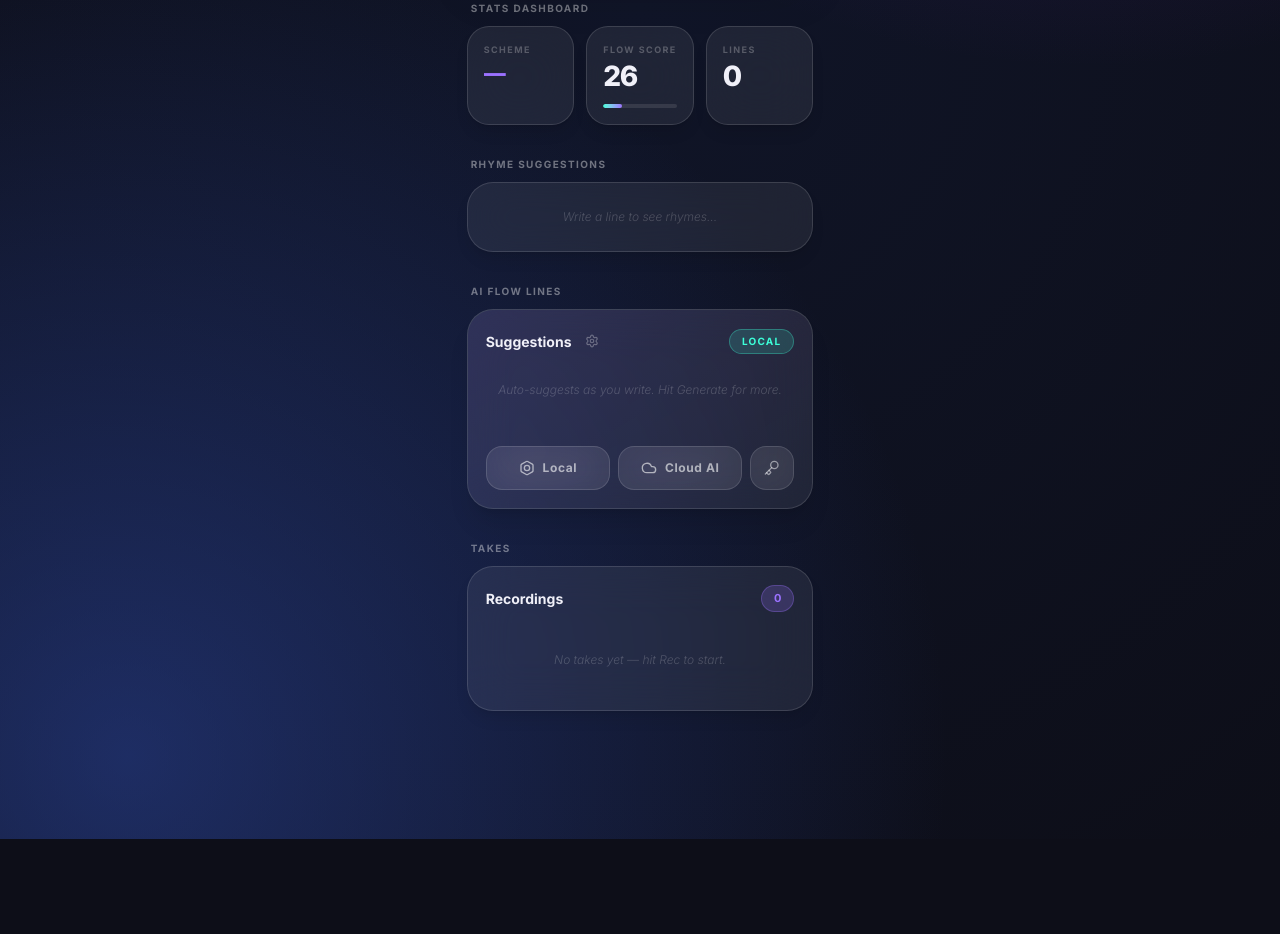
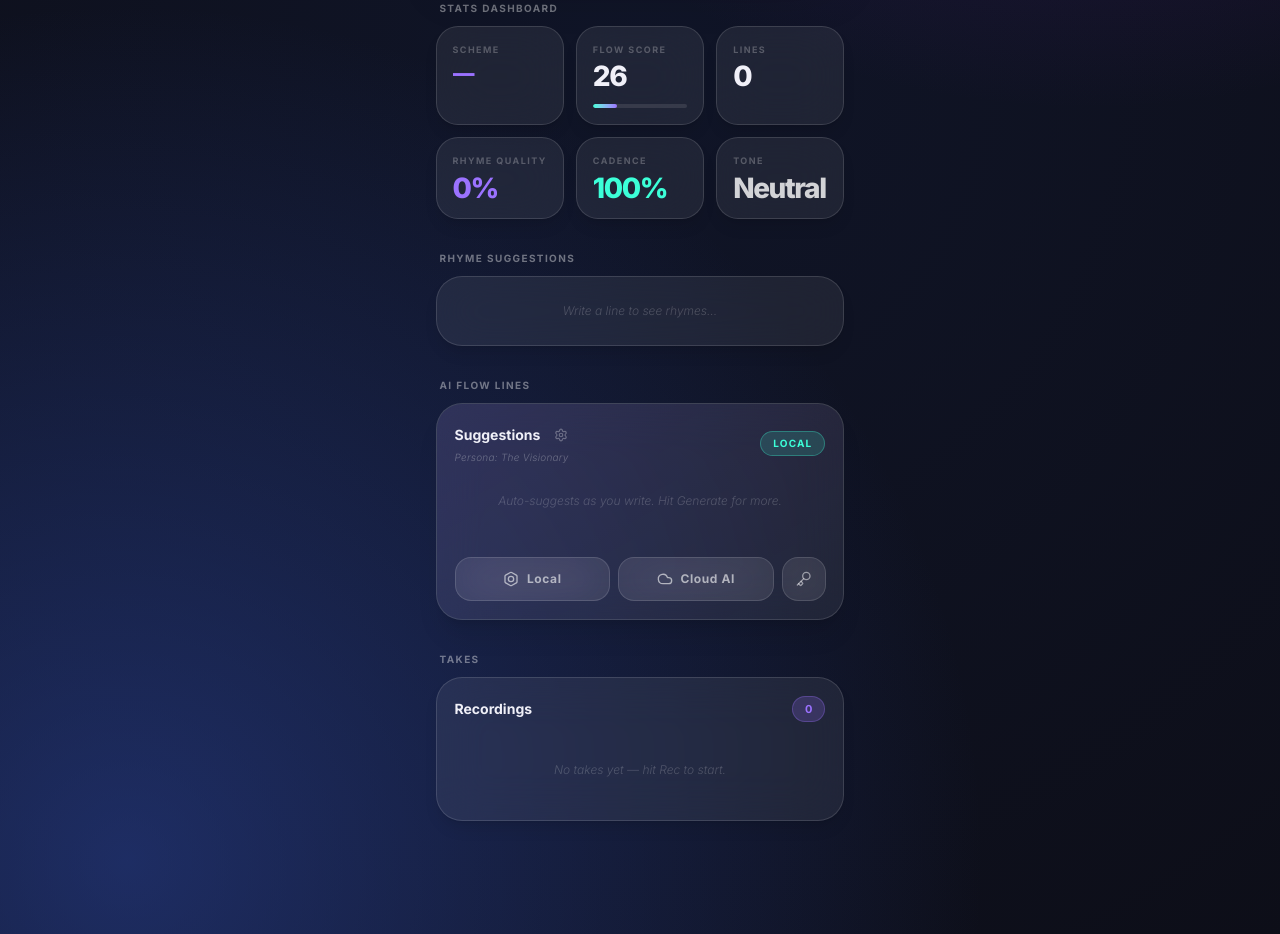
Before and after one commit to GeekyJ160/PMP, a React (Vite) app: page / in a window 1280 px wide. Shown: the part 820-1754 px from the top of the page. Before the commit the page ends 1659 px from the top, so only its background shows below. Built offline with nearby package versions, Linux system fonts and the light colour scheme.

Commit message:
feat: Introduce mood-based lyric banks
Replaces the generic LOCAL_BANK with MOOD_BANKS, categorized by mood (hype, melancholic, aggressive, conscious). This allows for more contextually relevant lyric suggestions.

```diff
--- a/src/App.tsx
+++ b/src/App.tsx
@@ -42,18 +42,45 @@ const RD: Record<string, string[]> = {
   op: ['drop', 'stop', 'top', 'shop', 'nonstop', 'rooftop'],
 };
 
-const LOCAL_BANK = [
+const MOOD_BANKS: Record<string, string[]> = {
+  hype: [
     "ride the wave until the city fades to smoke",
     "every lesson learned was just a different kind of broke",
+    "they said I'd never make it now I'm burning bright",
+    "stadium lights reflecting in the chrome of the whip",
+    "we started from the basement now we're top of the ship"
+  ],
+  melancholic: [
+    "raindrops on the window tracing paths of the past",
+    "built a castle in the sand but the tide moved too fast",
+    "ghosts in the hallway whispering names I forgot",
+    "searching for a silver lining in a world that is not",
+    "the ink is running dry but the pain is still wet"
+  ],
+  aggressive: [
+    "the pen's a weapon and the page is where I fight",
     "build the empire stone by stone in dead of night",
-  "they said I'd never make it now I'm burning bright",
-  "the pen's a weapon and the page is where I fight",
-  "move through darkness like a ghost and own the light",
-  "count the miles between the dream and where I stand",
-  "carve my name into the stone with my own hand",
-  "nothing given freely everything was earned through pain",
-  "even when the floods came I still danced in rain",
-];
+    "shattering the glass ceiling with a heavy-weight flow",
+    "no mercy for the weak when the pressure starts to grow",
+    "I'm a titan in the arena, watch the coliseum glow"
+  ],
+  conscious: [
+    "reading between the lines of the headlines they sell",
+    "escaping from the mental bars of a digital cell",
+    "planting seeds of wisdom in a concrete terrain",
+    "the revolution's quiet but it's washing out the stain",
+    "knowledge is the currency that never loses value"
+  ],
+  chill: [
+    "sunset gold dripping over low-fidelity beats",
+    "cruising through the memories of these quiet city streets",
+    "breathing in the rhythm of the universe's heart",
+    "every ending is just waiting for a brand new start",
+    "floating on a cloud of thoughts, drifting far apart"
+  ]
+};
+
+const LOCAL_BANK = Object.values(MOOD_BANKS).flat();
 
 // ─── TYPES ───────────────────────────────────────────────────────
 
@@ -123,7 +150,50 @@ function getRhymeScheme(lines: string[]) {
   return s || '—';
 }
 
-function getSugs(word: string) {
+function getRhymeQuality(scheme: string) {
+  if (scheme === '—' || scheme.length < 2) return 0;
+  const counts: Record<string, number> = {};
+  for (const char of scheme) {
+    counts[char] = (counts[char] || 0) + 1;
+  }
+  const rhymed = Object.values(counts).filter(c => c > 1).reduce((a, b) => a + b, 0);
+  return Math.round((rhymed / scheme.length) * 100);
+}
+
+function getCadenceScore(lines: string[]) {
+  if (lines.length < 2) return 100;
+  const syls = lines.map(l => sylLine(l));
+  const avg = syls.reduce((a, b) => a + b, 0) / syls.length;
+  const variance = syls.reduce((a, b) => a + Math.pow(b - avg, 2), 0) / syls.length;
+  const stdDev = Math.sqrt(variance);
+  // Lower stdDev means more consistent cadence. 0 stdDev = 100 score.
+  return Math.max(0, Math.min(100, Math.round(100 - (stdDev * 10))));
+}
+
+function getEmotionalTone(text: string) {
+  const t = text.toLowerCase();
+  const moods = {
+    hype: ['fire', 'lit', 'top', 'king', 'win', 'gold', 'bright', 'light', 'sky', 'high', 'power', 'strong'],
+    aggressive: ['fight', 'war', 'blood', 'kill', 'dead', 'smoke', 'broke', 'pain', 'hard', 'cold', 'dark', 'storm'],
+    melancholic: ['rain', 'ghost', 'lost', 'past', 'fast', 'tear', 'fear', 'gone', 'lone', 'sad', 'blue', 'grey'],
+    conscious: ['truth', 'mind', 'soul', 'life', 'world', 'learn', 'wise', 'deep', 'real', 'know', 'think', 'see'],
+    chill: ['wave', 'flow', 'slow', 'dream', 'cloud', 'drift', 'vibe', 'cool', 'calm', 'smooth', 'easy', 'rest']
+  };
+
+  const scores: Record<string, number> = { hype: 0, aggressive: 0, melancholic: 0, conscious: 0, chill: 0 };
+  const words = t.match(/\b\w+\b/g) || [];
+
+  for (const w of words) {
+    for (const [mood, keywords] of Object.entries(moods)) {
+      if (keywords.includes(w)) scores[mood]++;
+    }
+  }
+
+  const max = Object.entries(scores).reduce((a, b) => b[1] > a[1] ? b : a);
+  return max[1] > 0 ? max[0] : 'neutral';
+}
+
+function getSugs(word: string, targetSyllables: number = 0, tone: string = 'neutral') {
   if (!word) return [];
   const w = word.replace(/[^a-z]/g, '');
   let out: string[] = [];
@@ -139,7 +209,40 @@ function getSugs(word: string) {
       out.push(...RD[k].filter(x => x.endsWith(t)));
     }
   }
-  return [...new Set(out)].filter(x => x !== w).slice(0, 16);
+
+  let filtered = [...new Set(out)].filter(x => x !== w);
+
+  // Context-aware scoring
+  const moods: Record<string, string[]> = {
+    hype: ['fire', 'lit', 'top', 'king', 'win', 'gold', 'bright', 'light', 'sky', 'high', 'power', 'strong'],
+    aggressive: ['fight', 'war', 'blood', 'kill', 'dead', 'smoke', 'broke', 'pain', 'hard', 'cold', 'dark', 'storm'],
+    melancholic: ['rain', 'ghost', 'lost', 'past', 'fast', 'tear', 'fear', 'gone', 'lone', 'sad', 'blue', 'grey'],
+    conscious: ['truth', 'mind', 'soul', 'life', 'world', 'learn', 'wise', 'deep', 'real', 'know', 'think', 'see'],
+    chill: ['wave', 'flow', 'slow', 'dream', 'cloud', 'drift', 'vibe', 'cool', 'calm', 'smooth', 'easy', 'rest']
+  };
+
+  const toneWords = moods[tone] || [];
+
+  filtered.sort((a, b) => {
+    let scoreA = 0;
+    let scoreB = 0;
+
+    // Syllable matching (prefer similar syllable counts for flow)
+    const sylA = sylWord(a);
+    const sylB = sylWord(b);
+    if (targetSyllables > 0) {
+      scoreA -= Math.abs(sylA - targetSyllables) * 2;
+      scoreB -= Math.abs(sylB - targetSyllables) * 2;
+    }
+
+    // Tone matching
+    if (toneWords.includes(a)) scoreA += 5;
+    if (toneWords.includes(b)) scoreB += 5;
+
+    return scoreB - scoreA;
+  });
+
+  return filtered.slice(0, 16);
 }
 
 // ─── MAIN COMPONENT ──────────────────────────────────────────────
@@ -170,6 +273,15 @@ export default function App() {
   const [aiComplexity, setAiComplexity] = useState(50);
   const [aiMood, setAiMood] = useState<'hype' | 'melancholic' | 'aggressive' | 'conscious' | 'chill'>('hype');
   const [showAiSettings, setShowAiSettings] = useState(false);
+
+  const getPersonaName = () => {
+    if (aiMood === 'aggressive') return aiComplexity > 60 ? 'The Warlord' : 'The Enforcer';
+    if (aiMood === 'melancholic') return aiCreativity > 60 ? 'The Ghost' : 'The Loner';
+    if (aiMood === 'hype') return aiCreativity > 60 ? 'The Visionary' : 'The Hype Man';
+    if (aiMood === 'conscious') return aiComplexity > 60 ? 'The Sage' : 'The Prophet';
+    if (aiMood === 'chill') return aiCreativity > 60 ? 'The Dreamer' : 'The Drifter';
+    return 'The Ghostwriter';
+  };
 
   // Refs
   const audioRef = useRef<HTMLAudioElement | null>(null);
@@ -236,6 +348,9 @@ export default function App() {
   const avgSyl = totalSyl / Math.max(1, lineCount);
   const flowScore = Math.round(Math.max(0, Math.min(100, 50 + density * 6 + avgSyl * 2 - Math.abs(avgSyl - 12) * 2)));
   const rhymeScheme = lineCount > 1 ? getRhymeScheme(nonEmptyLines) : '—';
+  const rhymeQuality = getRhymeQuality(rhymeScheme);
+  const cadenceScore = getCadenceScore(nonEmptyLines);
+  const emotionalTone = getEmotionalTone(lyrics);
 
   // AI Suggestions (Local)
   useEffect(() => {
@@ -243,16 +358,21 @@ export default function App() {
     if (lastLine.trim()) {
       const seed = lastLine.trim();
       const h = seed.split('').reduce((a, c) => a + c.charCodeAt(0), 37);
-      const suggestions = [0, 1, 2, 3].map(i => LOCAL_BANK[(h + i * 5) % LOCAL_BANK.length]);
-      setAiSuggestions(suggestions);
+
+      // Filter local bank by mood
+      const currentBank = MOOD_BANKS[aiMood] || LOCAL_BANK;
+      const suggestions = [0, 1, 2, 3].map(i => currentBank[(h + i * 5) % currentBank.length]);
+
+      if (!apiKey) setAiSuggestions(suggestions);
 
       const lastWord = getLastWord(seed);
-      setRhymeSuggestions(getSugs(lastWord));
+      const targetSyl = sylLine(seed);
+      setRhymeSuggestions(getSugs(lastWord, targetSyl, emotionalTone));
     } else {
       setAiSuggestions([]);
       setRhymeSuggestions([]);
     }
-  }, [lyrics]);
+  }, [lyrics, apiKey, aiMood]);
 
   // Grid Logic
   const startGrid = useCallback(() => {
@@ -754,6 +874,18 @@ export default function App() {
               <div className="text-[9px] font-bold tracking-[0.16em] text-white/25 uppercase">Lines</div>
               <div className="text-2xl sm:text-[28px] font-extrabold leading-none tracking-tighter">{lineCount}</div>
             </div>
+            <div className="glass rounded-[22px] p-4 flex flex-col gap-1.5 shadow-lg col-span-2 sm:col-span-1">
+              <div className="text-[9px] font-bold tracking-[0.16em] text-white/25 uppercase">Rhyme Quality</div>
+              <div className="text-2xl sm:text-[28px] font-extrabold leading-none tracking-tighter text-purple">{rhymeQuality}%</div>
+            </div>
+            <div className="glass rounded-[22px] p-4 flex flex-col gap-1.5 shadow-lg col-span-2 sm:col-span-1">
+              <div className="text-[9px] font-bold tracking-[0.16em] text-white/25 uppercase">Cadence</div>
+              <div className="text-2xl sm:text-[28px] font-extrabold leading-none tracking-tighter text-teal">{cadenceScore}%</div>
+            </div>
+            <div className="glass rounded-[22px] p-4 flex flex-col gap-1.5 shadow-lg col-span-2 sm:col-span-1">
+              <div className="text-[9px] font-bold tracking-[0.16em] text-white/25 uppercase">Tone</div>
+              <div className="text-2xl sm:text-[28px] font-extrabold leading-none tracking-tighter capitalize text-white/80">{emotionalTone}</div>
+            </div>
           </div>
         </section>
 
@@ -785,6 +917,7 @@ export default function App() {
           <div className="glass rounded-[26px] p-4 sm:p-[18px] relative overflow-hidden shadow-xl">
             <div className="absolute inset-0 bg-gradient-to-br from-purple/10 to-transparent pointer-events-none" />
             <div className="flex items-center justify-between mb-4 relative z-10">
+              <div className="flex flex-col">
                 <div className="flex items-center gap-2">
                   <span className="text-[14px] font-bold">Suggestions</span>
                   <button
@@ -797,8 +930,12 @@ export default function App() {
                     <Settings size={14} />
                   </button>
                 </div>
+                <div className="text-[10px] text-white/30 font-medium tracking-wide mt-0.5 italic">
+                  Persona: {getPersonaName()}
+                </div>
+              </div>
               <span className={cn(
-                "text-[10px] font-bold tracking-[0.12em] px-3 py-1 rounded-full uppercase border",
+                "text-[10px] font-bold tracking-[0.12em] px-3 py-1 rounded-full uppercase border h-fit",
                 apiKey ? "bg-purple/20 border-purple/40 text-purple" : "bg-teal/15 border-teal/30 text-teal"
               )}>
                 {apiKey ? 'Cloud' : 'Local'}
```
Lines whose indentation alone changed are shown as unchanged.
